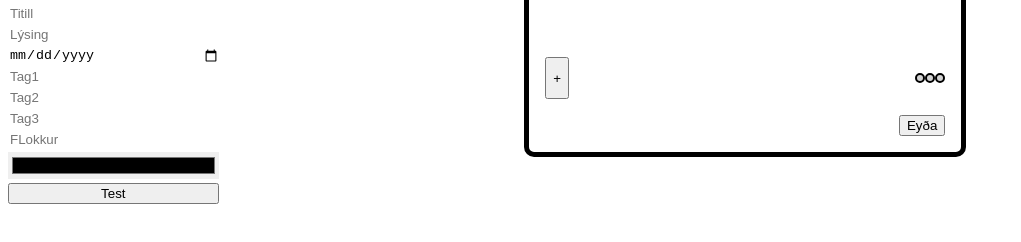
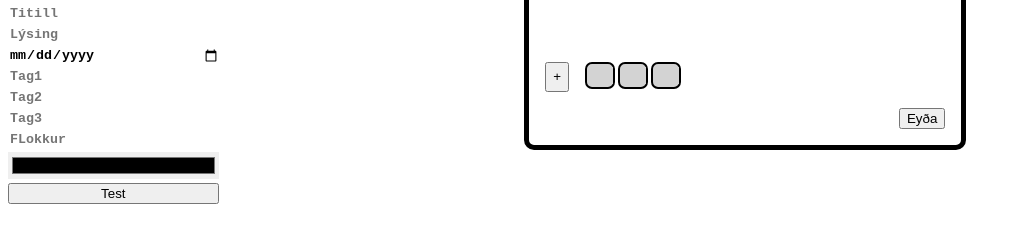
Before and after one commit to KjartanOli/Vefforritun-H2, a website with bundled scripts: page index.html in a window 1280 px wide. Both pictures are taken after a click on the button "Test". Shown: the part 52-294 px from the top of the page, without its empty margins (0-1021 px from the left). Built offline with nearby package versions, Linux system fonts and the light colour scheme.

Commit message:
Title, description og tag inputs

```diff
--- a/index.html
+++ b/index.html
@@ -26,7 +26,7 @@
 
 		<template id="template">
 			<div class="card">
-				<input class="titill" type="text"><!-- Titill á task -->
+				<textarea class="titill" type="text"><!-- Titill á task --></textarea>
 				<textarea class="lysing"><!-- Lýsing á verkefni, ef einhver --></textarea>
 				<div class="nedst">
                     <button class="addTag">+</button>
--- a/main.css
+++ b/main.css
@@ -34,6 +34,10 @@ input, input:focus {
   width: 100%;
   border: none;
   outline: none !important;
+  min-width: 0;
+  font-family: monospace;
+  font-weight: bold;
+  /* word-wrap: break-word; */
 }
 
 .card {
@@ -57,20 +61,30 @@ input, input:focus {
   font-size: 1.25em;
 }
 
-.lysing ,.lysing:hover {
+.lysing ,.lysing:focus, .titill, .titill:focus {
+  /* font-size: 0.75em; */
   width: 100%;
   border: none;
   resize: none;
   outline: none;
 }
 
+.titill {
+  height: 2.3em;
+}
+
+.lysing {
+  height: 6em;
+}
+
 .tags {
 	list-style: none;
 	/* order: 3; */
-	padding: 0;
 	display: flex;
-	justify-content: space-around;
+	/* justify-content: space-around; */
+  padding-inline-start: 0;
   flex-wrap: wrap;
+  margin: 0;
 	/* width: 30%; */
 }
 
@@ -81,9 +95,13 @@ input, input:focus {
   border-radius: 7px;
   font-size: 0.75rem;
 	display: inline-block;
+  margin-right: .25em;
+  margin-bottom: .25em;
+  width: fit-content;
 }
 
 .tags input {
+  width: 95%;
   background: lightgray;
 }
 
@@ -91,7 +109,8 @@ input, input:focus {
   margin-bottom: 1em;
   display: flex;
   flex-direction: row;
-  justify-content: space-between;
+  gap: 1em;
+  justify-content: flex-start;
 }
 
 .fogd {
--- a/script.js
+++ b/script.js
@@ -9,6 +9,9 @@ let iTag2 = document.querySelector("#inputTag2");
 let iTag3 = document.querySelector("#inputTag3");
 let iFlokkur = document.querySelector("#inputFlokkur");
 let iLitur = document.querySelector("#inputLitur");
+
+let tagUpperLimit = 5;
+let sizeMagicNum = 0; //fjöldi stafa sem þarf að taka aftan af input til þess að textinn lýti út fyrir að vera í miðjunni
 
 let listi = [];
 let id = 0;
@@ -34,13 +37,17 @@ function builder(id,tit,lys,dag,flo,tags,lit) {
   let category = clone.querySelector(".flokkur")
 
   title.value = tit;
+  resizeTitle(title)
   title.addEventListener("change",(e) => {
     console.log(title.value)
+    resizeTitle(title)
   });
 
   description.value = lys;
+  resizeDescription(description)
   description.addEventListener("change",(e) => {
     console.log(description.value)
+    resizeDescription(description)
   });
 
 
@@ -51,13 +58,26 @@ function builder(id,tit,lys,dag,flo,tags,lit) {
   let idToDel = id;
 
   for (const tag of tags) {
-		tagContainer.appendChild(el("li", tag));
+    let t = el("input")
+    t.value = tag;
+    t.addEventListener("change",(e) => {
+      console.log(t.value);
+      resizeTag(t)
+    })
+    resizeTag(t)
+    tagContainer.appendChild(el("li", t));
 	}
 
   addTag.addEventListener("click",(e) => {
-    let t = el("input")
-    t.setAttribute("placeholder","tag")
-    tagContainer.appendChild(el("li",t));
+    if (tagContainer.childElementCount < tagUpperLimit) {
+      let t = el("input")
+      t.setAttribute("placeholder","tag")
+      t.addEventListener("change",(e) => {
+        console.log(t.value);
+        resizeTag(t)
+      })
+      tagContainer.appendChild(el("li",t));
+    }
   })
 
   clone.querySelector("#delete").addEventListener("click",(e) => {
@@ -150,4 +170,33 @@ function dateFormat(d) {
   return out;
 }
 
+function resizeTitle(t) {
+  if (t.value.length > 32) {
+    t.setAttribute("rows",2)
+    t.style.height = "2.4em"
+  }
+  else {
+    t.setAttribute("rows",1);
+    t.style.height = "1.2em"
+  }
+}
+
+function resizeDescription(d) {
+  if (d.value == "") {
+    d.style.height = "2em"
+  }
+  else {
+    d.style.height = Math.floor(d.value.length / 40) + 2 +"em"
+  }
+}
+
+function resizeTag(t) {
+  if (t.value.length > sizeMagicNum) {
+    t.setAttribute("size",t.value.length-sizeMagicNum)
+  }
+  else {
+    t.setAttribute("size",1)
+  }
+}
+
 if (localStorage.getItem("listi") !== null) onStart();
```
